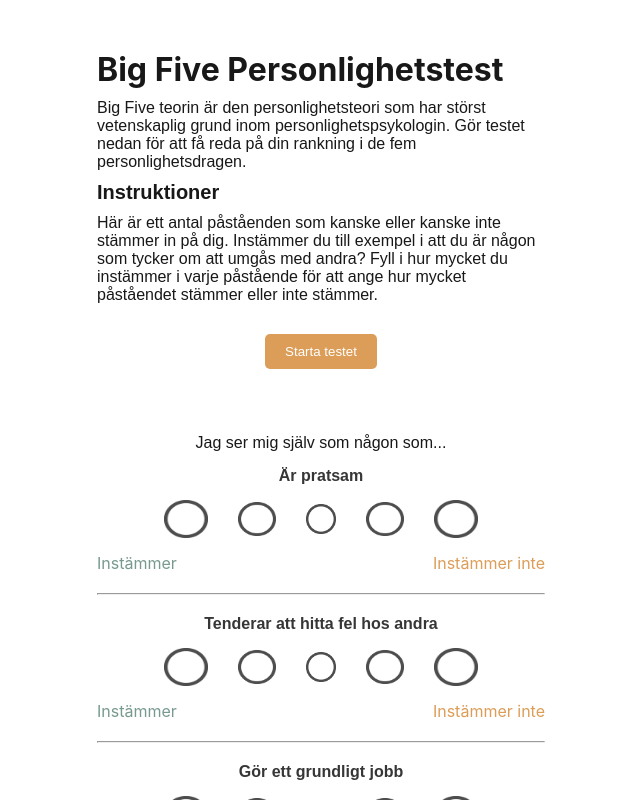
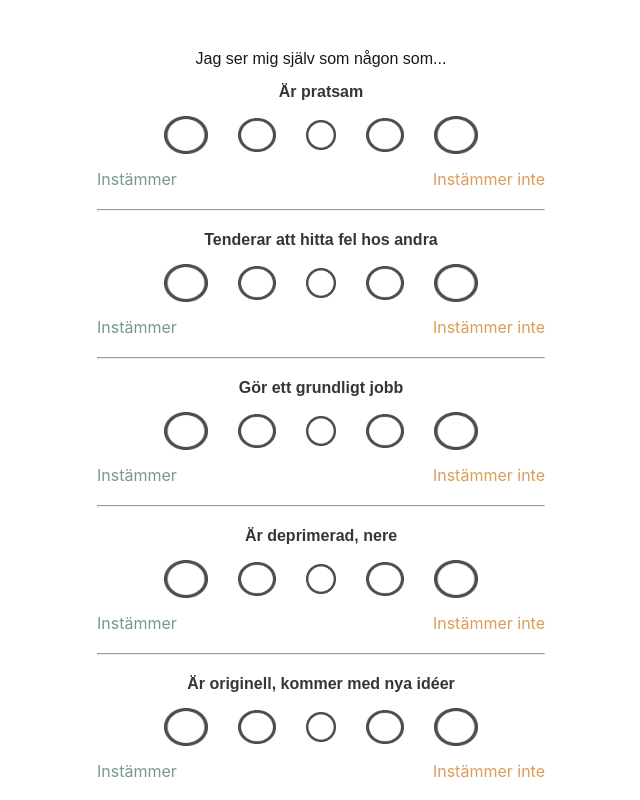
Before and after one commit to Mattssonm/bigFivePersonlighetstest, a React (Create React App) app: page / in a window 1280 px wide. Both pictures are taken after a click on the button "Starta testet". Shown: the top 800 px of the page, without its empty margins (319-959 px from the left). Built offline with nearby package versions, Linux system fonts and the light colour scheme.

Commit message:
Add button functionality for navigating the app

```diff
--- a/src/App.js
+++ b/src/App.js
@@ -7,16 +7,31 @@ import Results from './components/results/Results'
 
 export default function App() {
   const [answers, setAnswers] = useState({
-    1: 3
+    1: 0, 2: 0, 3: 0, 4: 0, 5: 0, 6: 0, 7: 0, 8: 0, 9: 0, 10: 0, 11: 0, 12: 0, 13: 0, 14: 0, 15: 0, 16: 0, 17: 0, 18: 0, 19: 0, 20: 0, 21: 0, 22: 0, 23: 0, 24: 0, 25: 0, 26: 0, 27: 0, 28: 0, 29: 0, 30: 0, 31: 0, 32: 0, 33: 0, 34: 0, 35: 0, 36: 0, 37: 0, 38: 0, 39: 0, 40: 0, 41: 0, 42: 0, 43: 0, 44: 0
   })
+
+  const [page, setPage] = useState("intro")
+
+  function updateAnswers( key, value ) {
+    setAnswers(prevState => {
+      return {...prevState, [key]: value}
+    })
+    console.log(answers)
+  }
+
+  function updatePage(page) {
+    setPage(page);
+  }
 
   return (
     <div id="app">
-      <Introduction />
-      <br />
-      <Personalitytest />
-      <br />
-      <Results />
+      {
+        page === "intro"
+        ? <Introduction updatePage={updatePage} />
+        : page === "test"
+          ? <Personalitytest updatePage={updatePage} updateAnswers={updateAnswers} getAnswers={answers} />
+          : <Results />
+      }
     </div>
   )
 }
--- a/src/components/general/Button.js
+++ b/src/components/general/Button.js
@@ -2,5 +2,5 @@ import React from 'react'
 import './General.css'
 
 export default function Button(props) {
-  return <button className={"primary-btn"}>{props.text}</button>
+  return <button className={"primary-btn"} onClick={props.handleClick}>{props.text}</button>
 }
--- a/src/components/introduction/Introduction.js
+++ b/src/components/introduction/Introduction.js
@@ -3,15 +3,20 @@ import './Introduction.css'
 import Introtext from './Introtext'
 import Button from '../general/Button'
 
-export default function Introduction() {
-	return (
+export default function Introduction(props) {
+
+  function handleClick() {
+    props.updatePage("test");
+  }
+
+  return (
 		<div className="instructions">
 			<h1>Big Five Personlighetstest</h1>
       <p>Big Five teorin är den personlighetsteori som har störst vetenskaplig grund inom personlighetspsykologin. Gör testet nedan för att få reda på din rankning i de fem personlighetsdragen. </p>
       <h3>Instruktioner</h3>
 			<Introtext />
       <div className="flex-center">
-        <Button text={"Starta testet"} />
+        <Button text={"Starta testet"} handleClick={handleClick} />
       </div>
 		</div>
 	)
--- a/src/components/personalitytest/Answerbuttons.js
+++ b/src/components/personalitytest/Answerbuttons.js
@@ -6,16 +6,16 @@ import buttonEmpty from '../../assets/buttons/button-empty.png';
 export default function Answerbuttons(props) {
 
   function handleClick(num) {
-    props.updateState(props.index, num)
+    props.updateAnswers(props.index, num)
   }
 
   return (
 		<div className="flex-center buttonsContainer">
-			<img onClick={() => handleClick(1)} src={props.getState[props.index] === 1 ? buttonFull : buttonEmpty} />
-			<img onClick={() => handleClick(2)} src={props.getState[props.index] === 2 ? buttonFull : buttonEmpty}/>
-			<img onClick={() => handleClick(3)} src={props.getState[props.index] === 3 ? buttonFull : buttonEmpty}/>
-			<img onClick={() => handleClick(4)} src={props.getState[props.index] === 4 ? buttonFull : buttonEmpty}/>
-			<img onClick={() => handleClick(5)} src={props.getState[props.index] === 5 ? buttonFull : buttonEmpty}/>
+			<img onClick={() => handleClick(1)} src={props.getAnswers[props.index] === 1 ? buttonFull : buttonEmpty} />
+			<img onClick={() => handleClick(2)} src={props.getAnswers[props.index] === 2 ? buttonFull : buttonEmpty}/>
+			<img onClick={() => handleClick(3)} src={props.getAnswers[props.index] === 3 ? buttonFull : buttonEmpty}/>
+			<img onClick={() => handleClick(4)} src={props.getAnswers[props.index] === 4 ? buttonFull : buttonEmpty}/>
+			<img onClick={() => handleClick(5)} src={props.getAnswers[props.index] === 5 ? buttonFull : buttonEmpty}/>
 		</div>
 	)
 }
--- a/src/components/personalitytest/Personalitytest.js
+++ b/src/components/personalitytest/Personalitytest.js
@@ -5,24 +5,16 @@ import Statementlist from './Statementlist'
 import Button from '../general/Button'
 import Progressbar from './Progressbar'
 
-export default function Personalitytest() {
-  const [answers, setAnswers] = useState({
-      1: 0, 2: 0, 3: 0, 4: 0, 5: 0, 6: 0, 7: 0, 8: 0, 9: 0, 10: 0, 11: 0, 12: 0, 13: 0, 14: 0, 15: 0, 16: 0, 17: 0, 18: 0, 19: 0, 20: 0, 21: 0, 22: 0, 23: 0, 24: 0, 25: 0, 26: 0, 27: 0, 28: 0, 29: 0, 30: 0, 31: 0, 32: 0, 33: 0, 34: 0, 35: 0, 36: 0, 37: 0, 38: 0, 39: 0, 40: 0, 41: 0, 42: 0, 43: 0, 44: 0
-  })
-
-  function updateState( key, value ) {
-    setAnswers(prevState => {
-      return {...prevState, [key]: value}
-    })
-    console.log(answers)
+export default function Personalitytest(props) {
+  function handleClick() {
+    props.updatePage("results")
   }
-
   return (
     <div>
-      <Statementlist updateState={updateState} getState={answers} />
+      <Statementlist updateAnswers={props.updateAnswers} getAnswers={props.getAnswers} />
       <div className="flex-center">
-        <Button text={"Nästa"} />
-        <Button text={"Visa resultat"} />
+        {/* <Button text={"Nästa"} /> */}
+        <Button text={"Visa resultat"} handleClick={handleClick} />
       </div>
       <Progressbar />
     </div>
--- a/src/components/personalitytest/Progressbar.js
+++ b/src/components/personalitytest/Progressbar.js
@@ -3,8 +3,11 @@ import './Personalitytest.css'
 
 export default function Progressbar() {
   return (
-    <div id="testProgress">
-      <div id="testBar" style={{width: "5%"}}></div>
+    <div>
+      <p className="align-center">5%</p>
+      <div id="testProgress">
+        <div id="testBar" style={{width: "5%"}}></div>
+      </div>
     </div>
   )
 }
--- a/src/components/personalitytest/Statement.js
+++ b/src/components/personalitytest/Statement.js
@@ -2,11 +2,11 @@ import React from 'react';
 import './Personalitytest.css'
 import Answerbuttons from  './Answerbuttons'
 
-export default function Statement( { getState, updateState, statement, index } ) {
+export default function Statement( { getAnswers, updateAnswers, statement, index } ) {
   return (
-    <div key={index} className="statement">
+    <div key={statement+index} className="statement">
       <p>{statement}</p>
-      <Answerbuttons index={index} updateState={updateState} getState={getState} />
+      <Answerbuttons index={index} updateAnswers={updateAnswers} getAnswers={getAnswers} />
       <span className="agree">Instämmer</span>
       <span className="disagree">Instämmer inte</span>
       <hr />
--- a/src/components/personalitytest/Statementlist.js
+++ b/src/components/personalitytest/Statementlist.js
@@ -54,7 +54,7 @@ export default function Statementlist(props) {
   const jsx = Object.entries(statements).map(([key, value]) => {
     // Pretty straightforward - use key for the key and value for the value.
     // Just to clarify: unlike object destructuring, the parameter names don't matter here.
-    return <Statement index={key} statement={value} updateState={props.updateState} getState={props.getState} />
+    return <Statement index={key} statement={value} updateAnswers={props.updateAnswers} getAnswers={props.getAnswers} />
   })
 
 	return <div>
--- a/src/components/results/Traitpercentage.js
+++ b/src/components/results/Traitpercentage.js
@@ -2,7 +2,6 @@ import React from 'react'
 import './Results.css'
 
 export default function Traitpercentage(props) {
-  console.log(props);
   return (
     <div id="traitProgress">
       <div id="traitBar" style={{width: props.traitScore + "%"}}>
```
